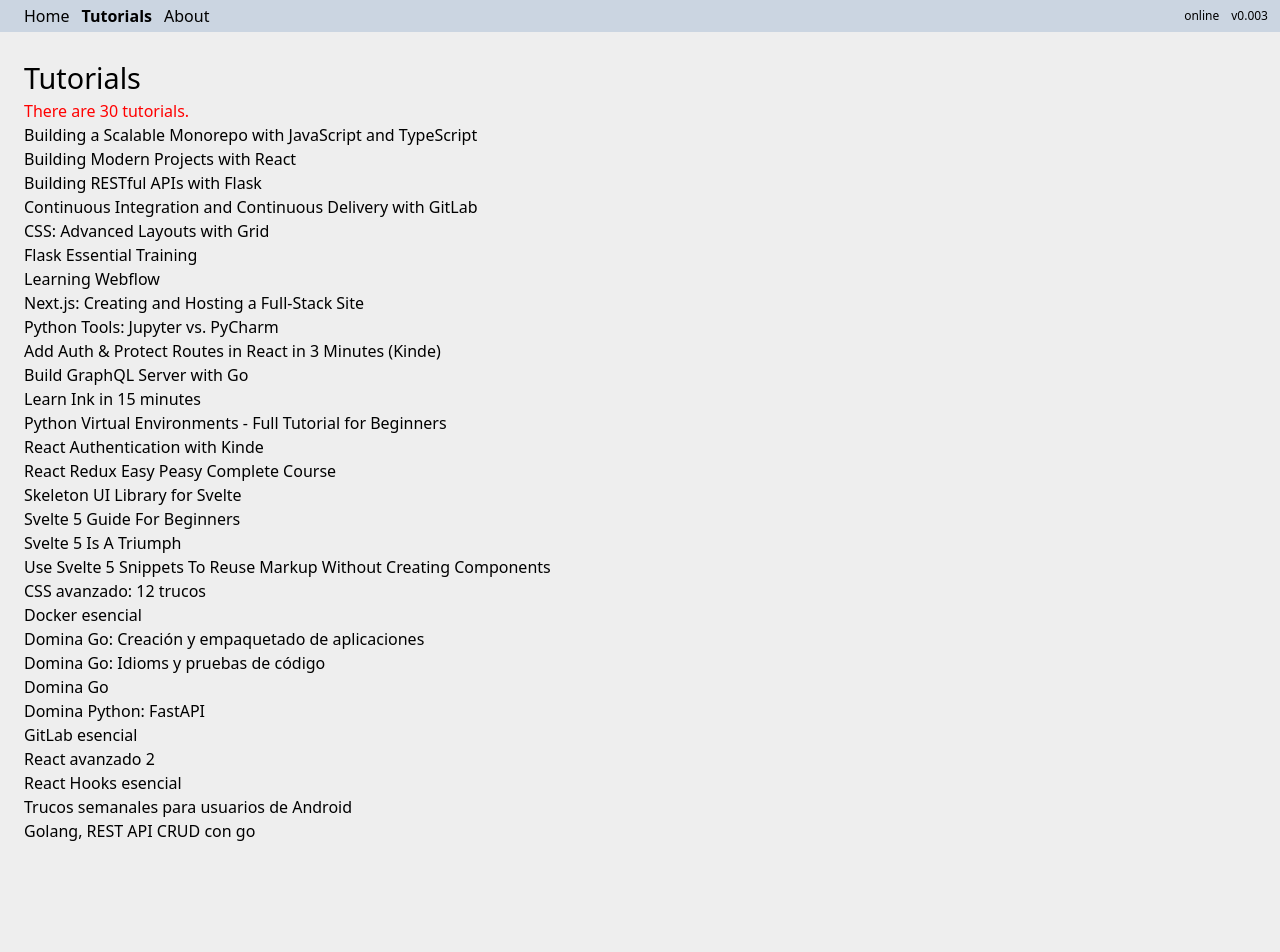
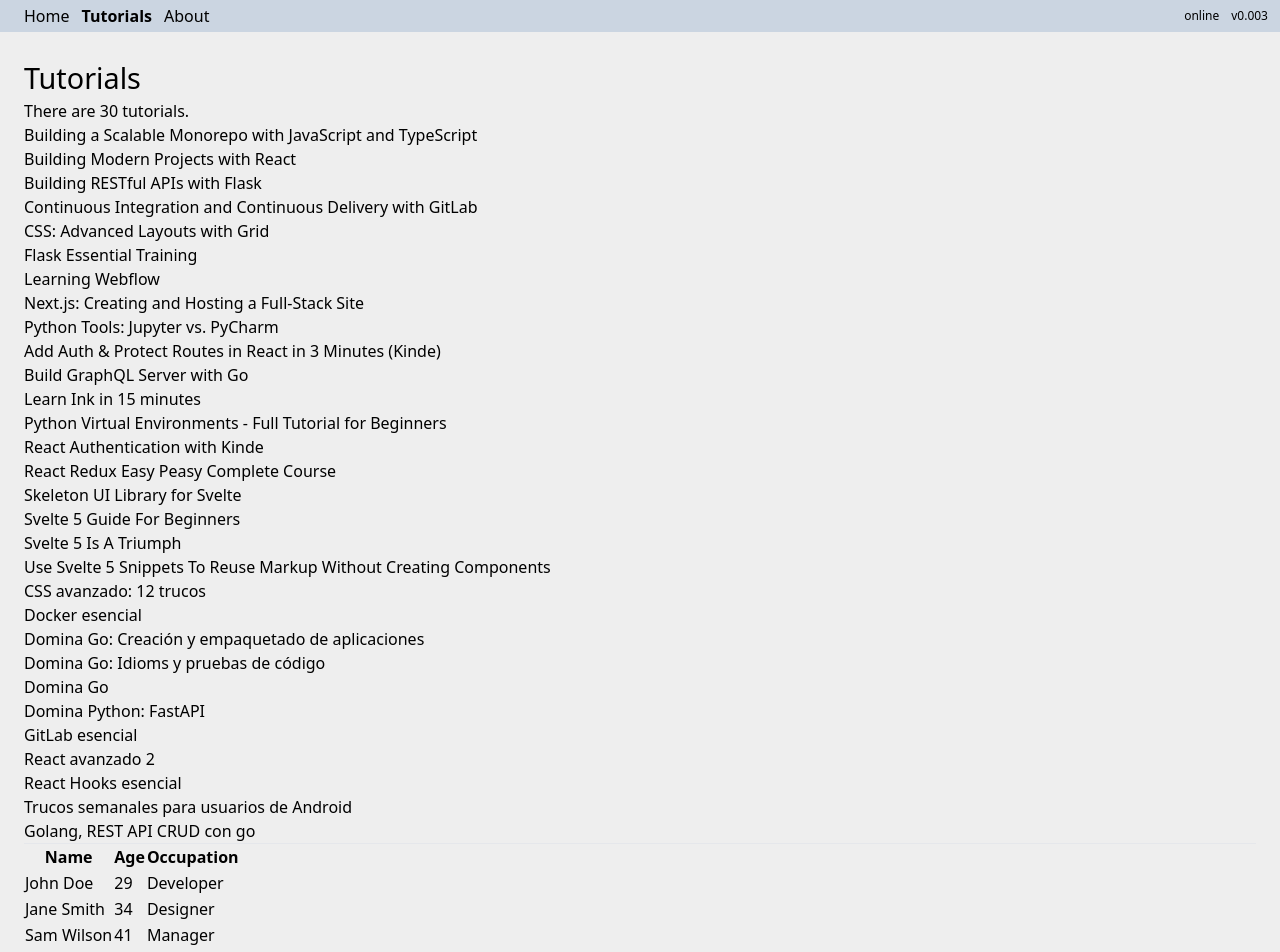
Before and after one commit to edwardtanguay/techlanglearn, a SvelteKit app: page /tutorials in a window 1280 px wide. Shown: the top 952 px of the page. Before the commit the page ends 867 px from the top, so only its background shows below. Built offline with nearby package versions, Linux system fonts and the light colour scheme.

Commit message:
styles ready

```diff
--- a/src/routes/tutorials/+page.svelte
+++ b/src/routes/tutorials/+page.svelte
@@ -5,10 +5,42 @@
 	const store = getStore();
 </script>
 
-<header>
-	<h1 class="main">Tutorials</h1>
-	<p class="test123">There are {store.tutorials.length} tutorials.</p>
+<section class="pageTutorials">
+	<header>
+		<h1 class="main">Tutorials</h1>
+		<p>There are {store.tutorials.length} tutorials.</p>
+	</header>
 	{#each store.tutorials as tutorial}
 		<p>{tutorial.title}</p>
 	{/each}
-</header>
+	<hr />
+
+	<section class="styled-table">
+		<table>
+			<thead>
+				<tr>
+					<th>Name</th>
+					<th>Age</th>
+					<th>Occupation</th>
+				</tr>
+			</thead>
+			<tbody>
+				<tr>
+					<td>John Doe</td>
+					<td>29</td>
+					<td>Developer</td>
+				</tr>
+				<tr>
+					<td>Jane Smith</td>
+					<td>34</td>
+					<td>Designer</td>
+				</tr>
+				<tr>
+					<td>Sam Wilson</td>
+					<td>41</td>
+					<td>Manager</td>
+				</tr>
+			</tbody>
+		</table>
+	</section>
+</section>
--- a/src/routes/tutorials/styles.scss
+++ b/src/routes/tutorials/styles.scss
@@ -1,3 +1,2 @@
-.test123 {
-	color: red;
+.pageTutorials {
 }
```
